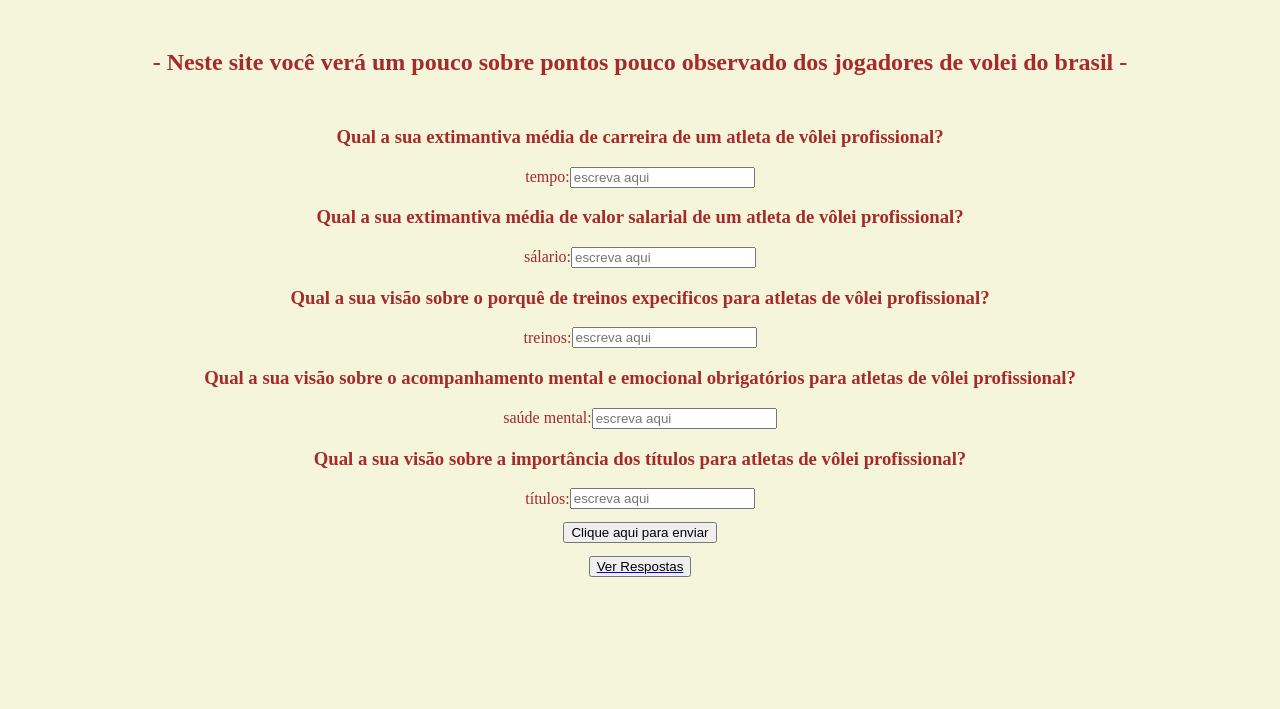
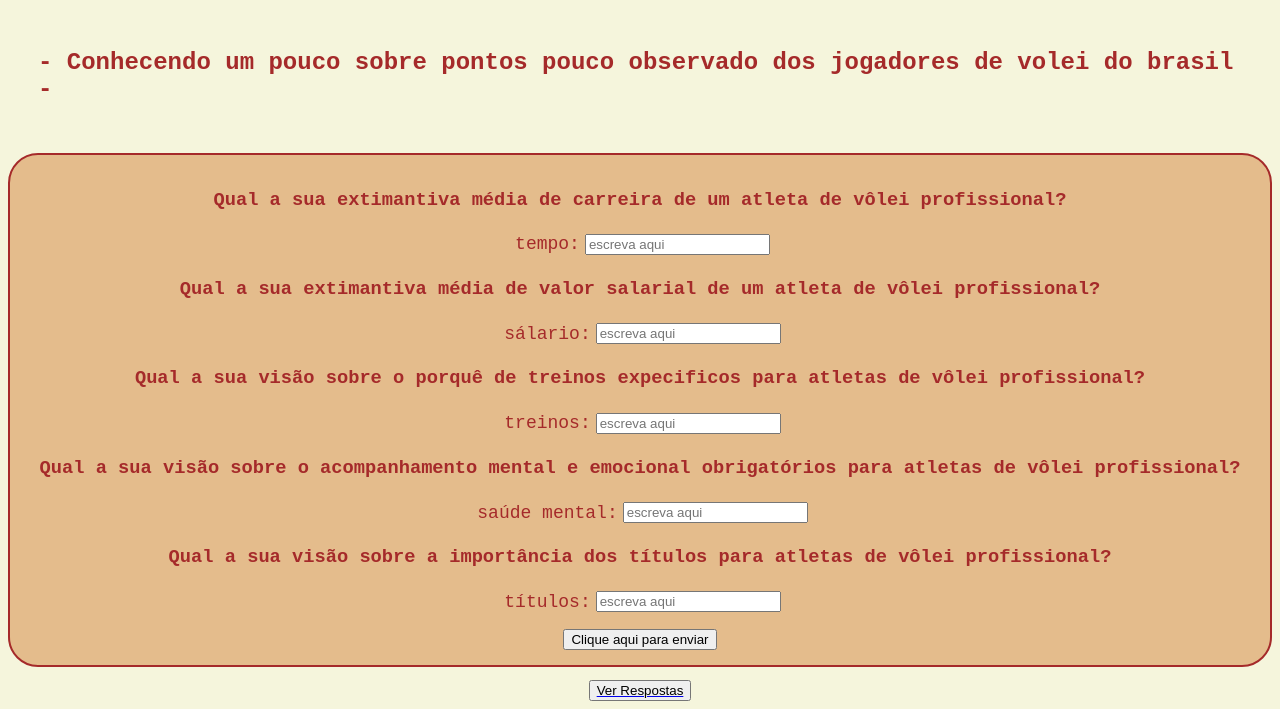
Before and after one commit to vishiury/A-arte-do-volei, a plain HTML site: page index.html in a window 1280 px wide. Shown: the part 121-830 px from the top of the page. Before the commit the page ends 800 px from the top, so only its background shows below. Drawn offline with Linux system fonts and the light colour scheme.

Commit message:
adicionando formulário base

```diff
--- a/index.html
+++ b/index.html
@@ -7,6 +7,7 @@
     <style>
         body{
             background-color: beige;
+            font-family: 'Courier New', Courier, monospace;
         }
         .name1{
             padding: 35px;
@@ -36,14 +37,26 @@
             margin-right: auto;
             margin-top: 1%;
         }
+        label{
+            font-size:large;
+            height: auto;
+            padding: 5px;
+        }
+        .sombra{
+           background-color:rgb(228, 188, 140);
+            padding: 15px;
+            border: 2px solid brown;
+            border-radius:30px;
+        }
     </style>
 </head>
 <body>
     <h1 class="name1">-CONHECENDO OS JOGADORES DE VÔLEI-</h1>
-    <form>
-        <h2 class="name1">
-            - Neste site você verá um pouco sobre pontos pouco observado dos jogadores de volei do brasil -
-        </h2>
+    <h2 class="name1">
+            - Conhecendo um pouco sobre pontos pouco observado dos jogadores de volei do brasil -
+    </h2>
+    <form class="sombra">
+
         <h3 class="name2">
             Qual a sua extimantiva média de carreira de um atleta de vôlei profissional?
         </h3>
```
Also changed, not shown: resposta.html (+7 -1 lines).
